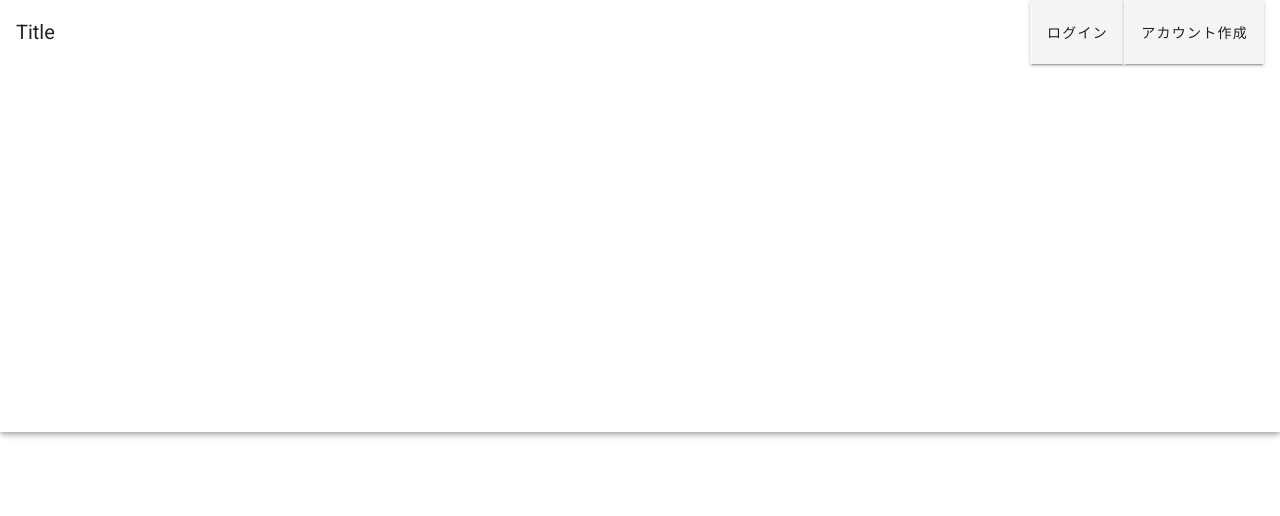
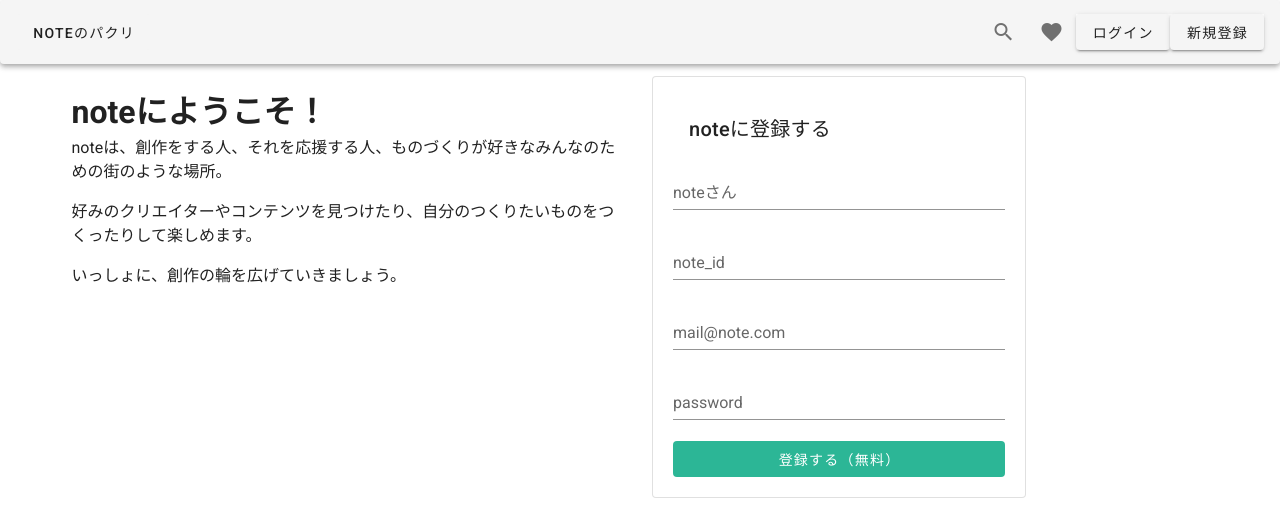
Before and after one commit to takeru-doi-0210/blog_app, a Nuxt app in the folder front/: page /create in a window 1280 px wide. Before the commit this address had no page. Shown: the top 516 px of the page. Built offline with nearby package versions, Linux system fonts and the light colour scheme.

Commit message:
make 新規登録ページ ヘッダ

```diff
--- a/front/components/common/Header.vue
+++ b/front/components/common/Header.vue
@@ -1,22 +1,42 @@
 <template>
-    <v-toolbar app>
-        <v-toolbar-title>Title</v-toolbar-title>
+  <v-card>
+    <v-app-bar app>
+        <v-btn href="/" depressed>Noteのパクリ</v-btn>
         <v-spacer />
-        <v-toolbar-items v-for="item in items" :key="item.id">
-             <v-btn>{{item.title}}</v-btn>
-         </v-toolbar-items>
-    </v-toolbar>
+      <v-btn icon>
+        <v-icon>mdi-magnify</v-icon>
+      </v-btn>
+
+      <v-btn icon>
+        <v-icon>mdi-heart</v-icon>
+      </v-btn>
+      <v-list class="pa-0">
+        <v-btn nuxt>ログイン</v-btn></v-btn>
+        <v-btn nuxt>新規登録</v-btn></v-btn>
+      </v-list>
+      <template v-slot:extension v-if="isHome">
+        <v-tabs align-with-title>
+          <v-tab>ホーム</v-tab>
+          <v-tab>話題</v-tab>
+          <v-tab>募集中</v-tab>
+        </v-tabs>
+      </template>
+    </v-app-bar>
+  </v-card>
 </template>
 
 
 <script>
+/*global $*/
 export default {
   data() {
     return {
-      items: [
-        {id: 1, title: "ログイン"},
-        {id: 2, title: "アカウント作成"}
-      ]
+    }
+  },
+  computed: {
+    isHome() {
+      /*global location*/
+      return location.pathname == "/"
     }
   }
 }
--- /dev/null
+++ b/front/pages/create.vue
@@ -0,0 +1,31 @@
+<template>
+    <v-container>
+        <v-row>
+            <v-col>
+                <v-container>
+                    <h1>noteにようこそ！</h1>
+                    <p>noteは、創作をする人、それを応援する人、ものづくりが好きなみんなのための街のような場所。</p>
+                    <p>好みのクリエイターやコンテンツを見つけたり、自分のつくりたいものをつくったりして楽しめます。</p>
+                    <p>いっしょに、創作の輪を広げていきましょう。</p>
+                </v-container>
+            </v-col>
+            <v-col>
+                <v-card max-width="374" outlined class="pa-5">
+                    <v-form>
+                        <v-card-title>noteに登録する</v-card-title>
+                        <v-text-field label="noteさん" color="#2cb696"></v-text-field>
+                        <v-text-field label="note_id" color="#2cb696"></v-text-field>
+                        <v-text-field label="mail@note.com" color="#2cb696"></v-text-field>
+                        <v-text-field label="password" color="#2cb696"></v-text-field>
+                        <v-btn depressed color="#2cb696" class="white--text" width="100%">登録する（無料）</v-btn>
+                    </v-form>
+                </v-card>
+            </v-col>
+        </v-row>
+    </v-container>
+</template>
+
+<script>
+    export default {
+    }
+</script>
--- a/front/pages/index.vue
+++ b/front/pages/index.vue
@@ -1,7 +1,7 @@
 <template>
   <div>
-    <p>{{message}}</p>
-    <NuxtLink to="inspire">to index page</NuxtLink>
+    <h1>{{message}}</h1>
+    <NuxtLink to="inspire">to inspire page</NuxtLink>
   </div>
 </template>
 
--- /dev/null
+++ b/front/pages/login.vue
@@ -0,0 +1,3 @@
+<template>
+    <h1>Login Page</h1>
+</template>
```
